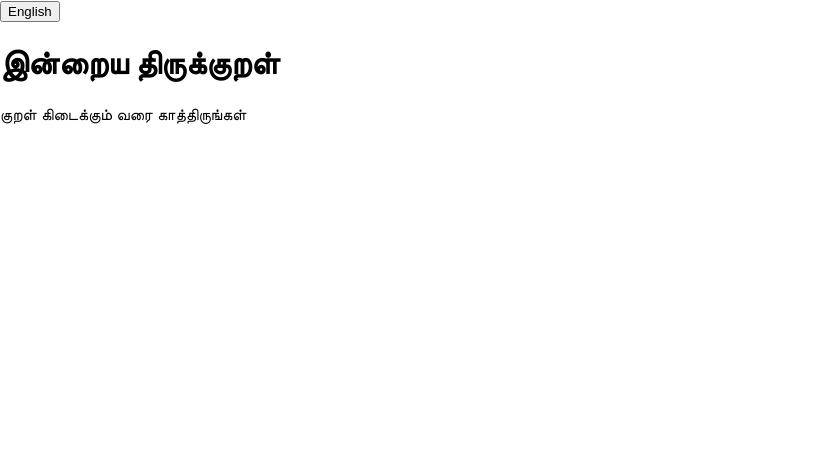
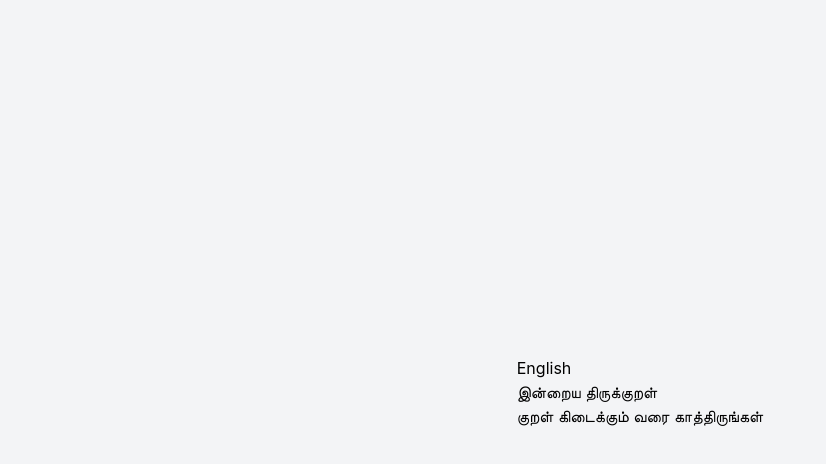
Before and after one commit to akg-10/thirukkural, a React (Create React App) app in the folder thirukkural-frontend/: page / in a window 1280 px wide. Shown: the top 464 px of the page, without its empty margins (0-826 px from the left). Built offline with nearby package versions, Linux system fonts and the light colour scheme; no server answers.

Commit message:
Added tailwindCSS

```diff
--- a/thirukkural-frontend/package.json
+++ b/thirukkural-frontend/package.json
@@ -40,10 +40,12 @@
   },
   "devDependencies": {
     "@babel/plugin-proposal-private-property-in-object": "^7.21.11",
-    "postcss": "^8.4.38"
+    "postcss": "^8.4.38",
+    "tailwindcss": "^3.4.3"
   },
   "resolutions": {
     "postcss": "^8.4.31",
-    "nth-check": "^2.0.1"
+    "nth-check": "^2.0.1",
+    "tailwindcss": "^3.4.3"
   }
 }
--- a/thirukkural-frontend/src/App.js
+++ b/thirukkural-frontend/src/App.js
@@ -35,8 +35,8 @@ function App() {
   }, []);
 
   return (
-    <div className="App">
-      <header className="App-header">
+    <div className="min-h-screen bg-gray-100 flex items-center justify-center">
+      <header className="mb-4">
         <div>
         <button onClick={toggleLang}>{lang.en ? "தமிழ்" : "English"}</button>
         </div>
@@ -44,13 +44,13 @@ function App() {
         {kural ? (
           <div>
             {lang.en ? (
-            <div>
+            <div className="bg-white p-8 rounded shadow-md w-full max-w-lg">
             <h2>Couplet: {kural.number}</h2>
             <p>{kural.couplet_en}</p>
             <p><em>{kural.meaning_en}</em></p>
             </div>
             ) : (
-            <div>
+            <div className="bg-white p-8 rounded shadow-md w-full max-w-lg">
             <h2>குறள்: {kural.number}</h2>
             <p>{kural.couplet_tamil}</p>
             <p><em>{kural.meaning_tamil}</em></p>
--- a/thirukkural-frontend/src/index.css
+++ b/thirukkural-frontend/src/index.css
@@ -1,3 +1,7 @@
+@tailwind base;
+@tailwind components;
+@tailwind utilities;
+
 body {
   margin: 0;
   font-family: -apple-system, BlinkMacSystemFont, 'Segoe UI', 'Roboto', 'Oxygen',
--- /dev/null
+++ b/thirukkural-frontend/tailwind.config.js
@@ -0,0 +1,8 @@
+/** @type {import('tailwindcss').Config} */
+module.exports = {
+  content: ["./src/**/*.{js,jsx,ts,tsx}",],
+  theme: {
+    extend: {},
+  },
+  plugins: [],
+}
```
Also changed, not shown: 1 other file (tests, documents, lock files or other folders).
